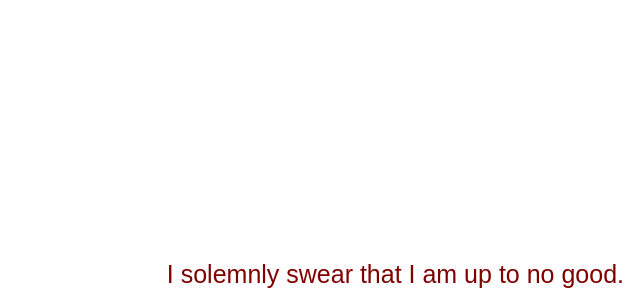
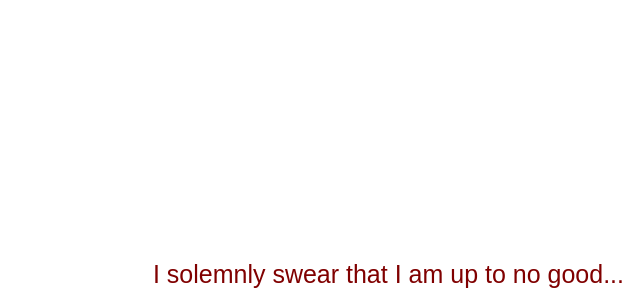
Before and after one commit to jessicaUP/marauders-map, a Vue app: page / in a window 1280 px wide. Shown: the part 500-800 px from the top of the page, without its empty margins (640-1280 px from the left). Built offline with nearby package versions, Linux system fonts and the light colour scheme; no server answers.

Commit message:
Changed openm text

```diff
--- a/src/App.vue
+++ b/src/App.vue
@@ -52,7 +52,7 @@ const { openMap, openIndex, changeIndex, updateCharacter } = useMapStore();
     class="button"
     id="open"
     @click="openMap"
-  >{{ open ? "mischief managed." : "I solemnly swear that I am up to no good."}}</button>
+  >{{ open ? "...mischief managed" : "I solemnly swear that I am up to no good..."}}</button>
 
 </template>
 
```
